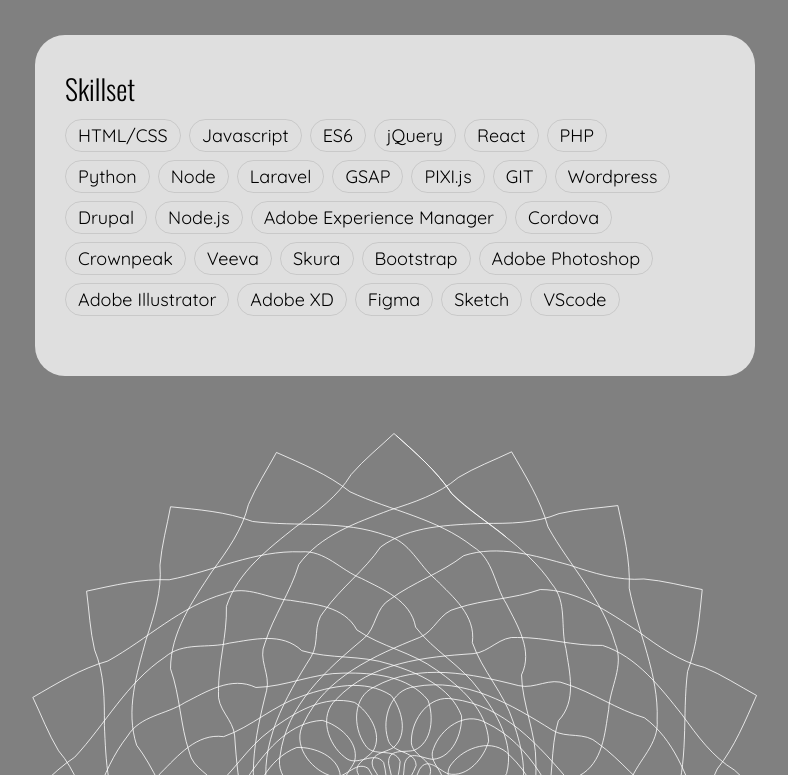
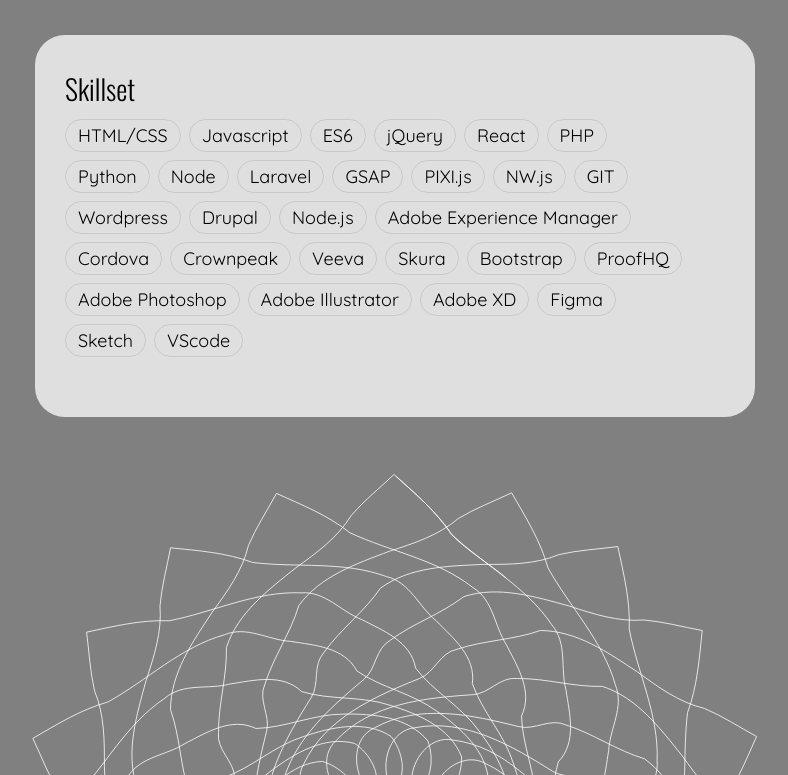
Before and after one commit to northleft/northleft.github.io, a plain HTML site: page index.html in a window 1280 px wide. Shown: the part 1242-2017 px from the top of the page, without its empty margins (245-1033 px from the left). Drawn offline with nearby package versions, Linux system fonts and the light colour scheme.

Commit message:
added skill
proofhq

```diff
--- a/index.html
+++ b/index.html
@@ -7,7 +7,6 @@
       window.dataLayer = window.dataLayer || [];
       function gtag(){dataLayer.push(arguments);}
       gtag('js', new Date());
-
       gtag('config', 'G-XLPHTHDQPG');
     </script>
 
@@ -87,6 +86,7 @@
           <li>Laravel</li>
           <li>GSAP</li>
           <li>PIXI.js</li>
+          <li>NW.js</li>
 
           <li>GIT</li>
           <li>Wordpress</li>
@@ -99,6 +99,7 @@
           <li>Skura</li>
           <li>Bootstrap</li>
 
+          <li>ProofHQ</li>
           <li>Adobe Photoshop</li>
           <li>Adobe Illustrator</li>
           <li>Adobe XD</li>
```
